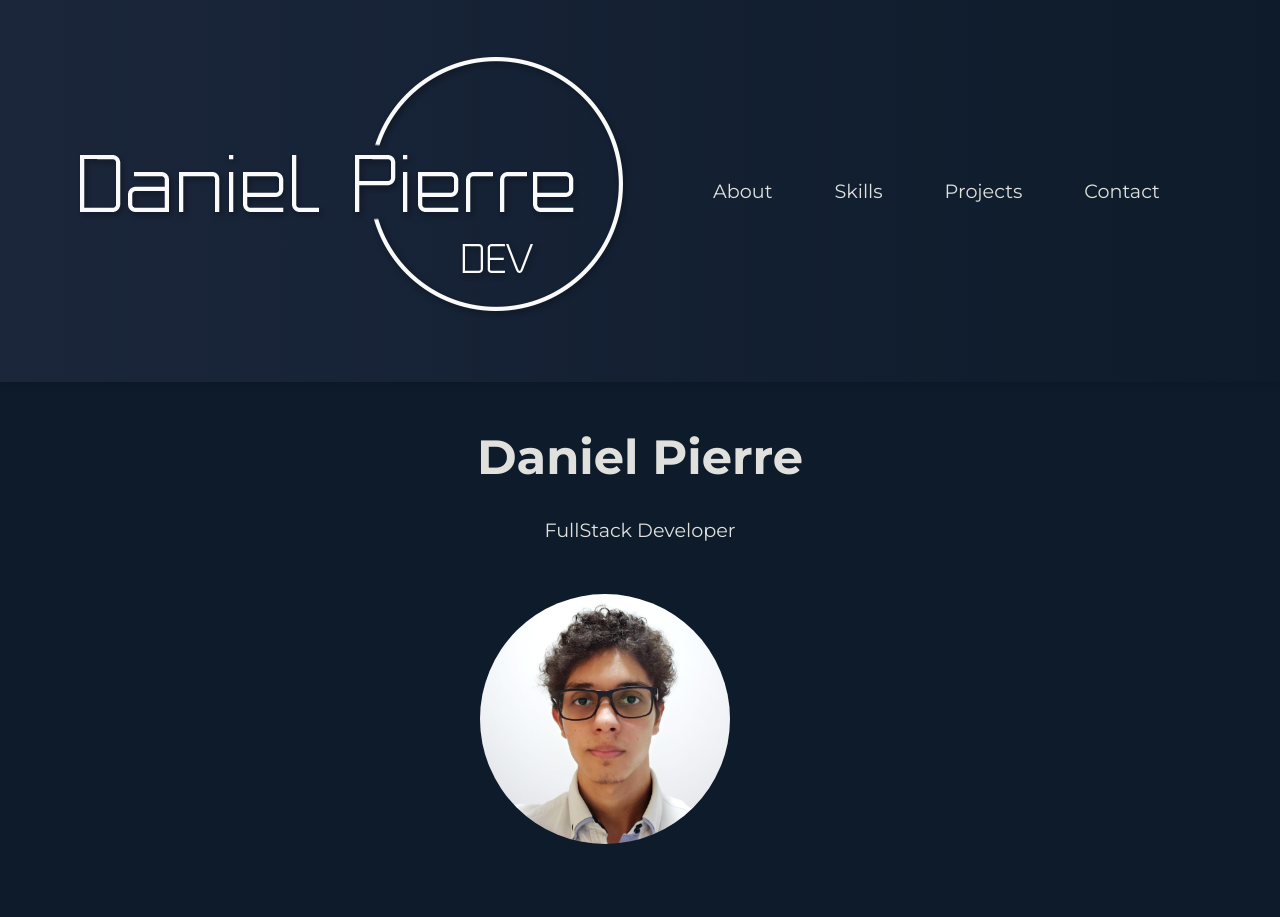
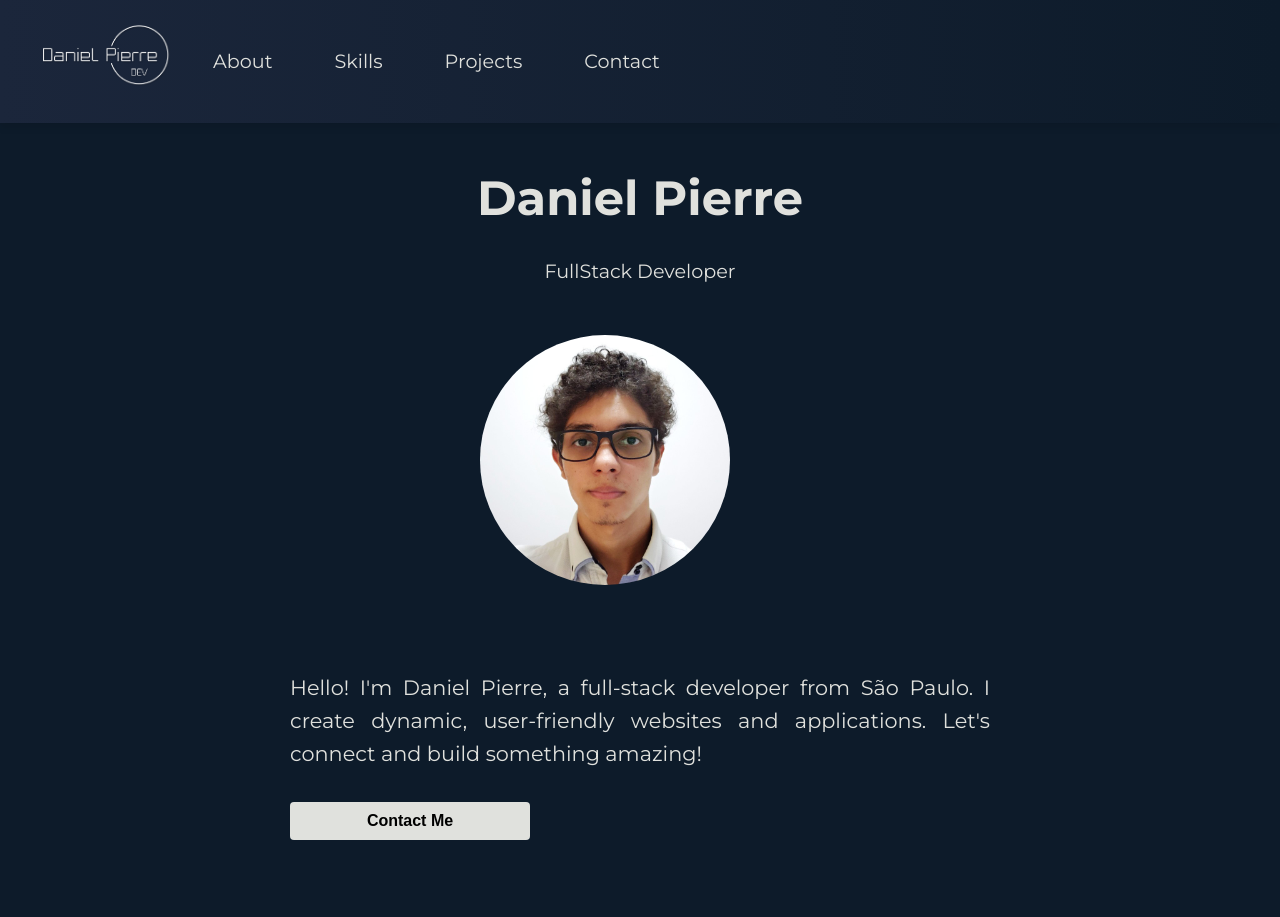
Before and after one commit to akaPierre/pierre-portfolio, a plain HTML site: page index.html in a window 1280 px wide. Shown: the top 917 px of the page. Drawn offline with Linux system fonts and the light colour scheme.

Commit message:
Update styles.css

```diff
--- a/styles.css
+++ b/styles.css
@@ -31,13 +31,8 @@ header {
     box-shadow: 0 4px 8px rgba(0, 0, 0, 0.1);
 }
 
-header .logo a {
-    color: #E0E1DD;
-    font-size: 1.8rem;
-    text-decoration: none;
-    font-weight: bold;
-    display: flex;
-    align-items: center;
+header .logo a img {
+    width: 150px;
 }
 
 header nav {
```
